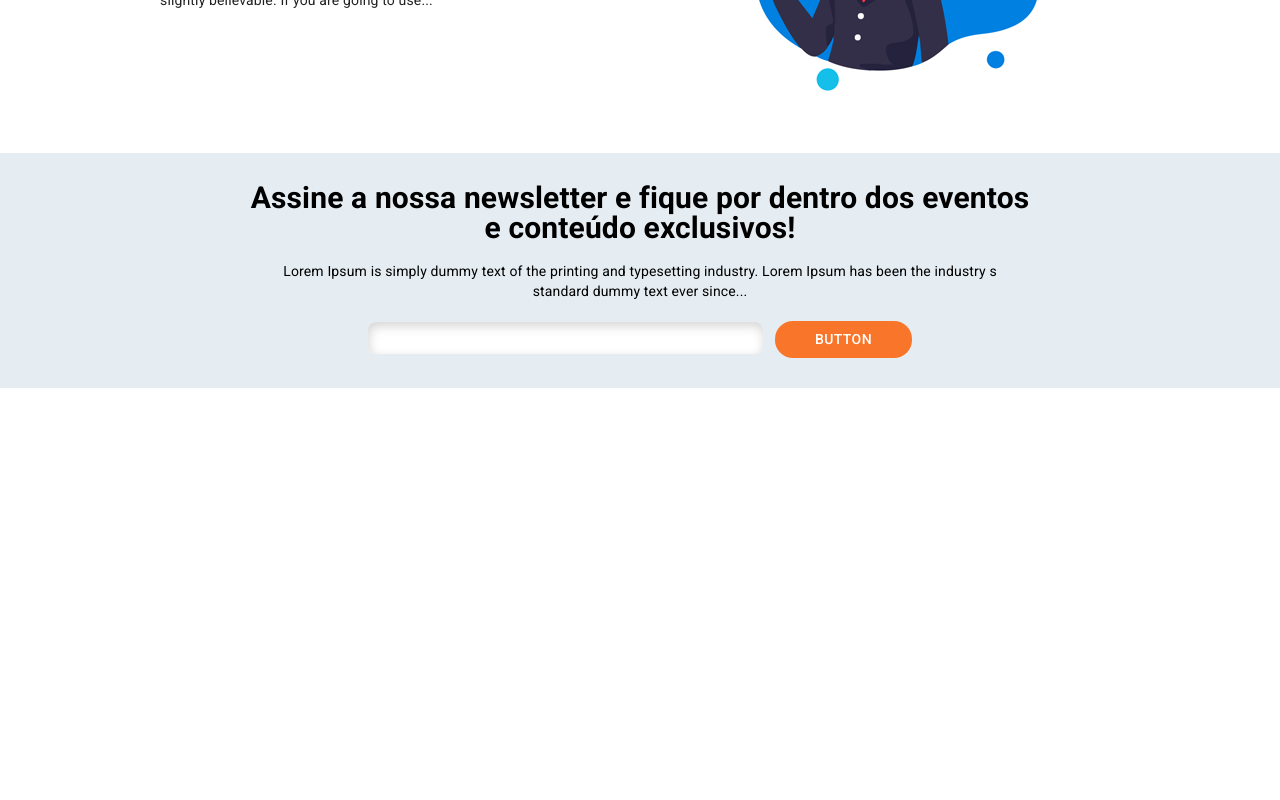
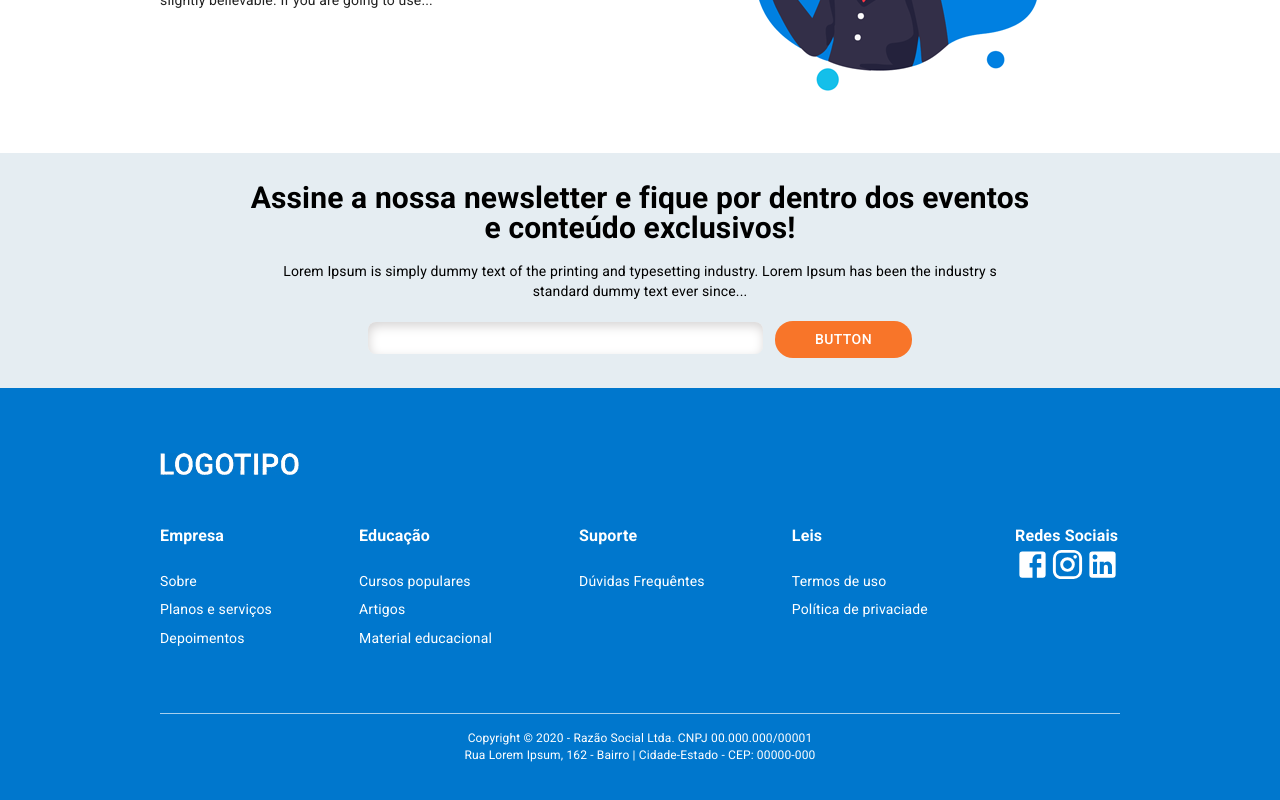
Before and after one commit to paulohsz/big-idea, a React (Create React App) app: page / in a window 1280 px wide. Shown: the part 1210-2010 px from the top of the page. Before the commit the page ends 1598 px from the top, so only its background shows below. Built offline with nearby package versions, Linux system fonts and the light colour scheme.

Commit message:
Footer Home

```diff
--- a/src/App.js
+++ b/src/App.js
@@ -2,6 +2,7 @@ import React from 'react';
 import Header from './component/home/Header';
 import Tip from './component/home/Tip';
 import RegisterNewsletter from './component/home/RegisterNewsletter';
+import Footer from './component/home/Footer';
 
 function App() {
   return (
@@ -9,6 +10,7 @@ function App() {
       <Header />
       <Tip />
       <RegisterNewsletter />
+      <Footer />
     </>
   );
 }
--- /dev/null
+++ b/src/component/home/Footer/GridLink/index.js
@@ -0,0 +1,32 @@
+import { Grid } from '@material-ui/core';
+import styled from 'styled-components';
+
+const GridLink = styled(Grid)`
+  padding-top: 45px;
+  padding-bottom: 65px;
+  color: #fff;
+`;
+GridLink.Item = styled(Grid)`
+
+    header {
+      font-size: 16px;
+      font-weight: 700;
+    }
+    ul {
+      list-style: none;
+      margin: 16px 0 0 0;
+      padding: 0;
+    }
+    li {
+      padding-top: 8px;
+    }
+    a {
+      color: #fff;
+      text-decoration: none;
+      transition: color 150ms ease-in-out;
+    }
+    a:hover {
+      color: #c6e7fc;
+    }
+`;
+export default GridLink;
--- a/src/component/home/Footer/index.js
+++ b/src/component/home/Footer/index.js
@@ -0,0 +1,84 @@
+import React from 'react';
+import styled from 'styled-components';
+import {
+  Box, Container, Divider,
+} from '@material-ui/core';
+import LinkedIn from '@material-ui/icons/LinkedIn';
+import Instagram from '@material-ui/icons/Instagram';
+import Facebook from '@material-ui/icons/Facebook';
+import GridLink from './GridLink';
+import { Logo } from '../../Logo';
+
+const FooterBg = styled(Box)`
+    background-color: #0077cd;
+    padding-top: 65px;
+    padding-bottom: 44px;
+    color: #fff;
+    .MuiContainer-root {
+        padding-right: 0px !important;
+        padding-left: 0px;
+    }
+`;
+
+const FooterDivider = styled(Divider)`
+    background-color: #a6cfed;
+`;
+
+function Footer() {
+  return (
+    <FooterBg>
+      <Container maxWidth="md">
+        <Box>
+          <Logo />
+        </Box>
+
+        <GridLink container justify="space-between">
+          <GridLink.Item item>
+            <header>Empresa</header>
+            <ul>
+              <li><a href="teste" alt="Sobre">Sobre</a></li>
+              <li><a href="teste" alt="Planos e serviços">Planos e serviços</a></li>
+              <li><a href="teste" alt="Depoimentos">Depoimentos</a></li>
+            </ul>
+          </GridLink.Item>
+          <GridLink.Item item>
+            <header>Educação</header>
+            <ul>
+              <li><a href="teste" alt="Cursos populares">Cursos populares</a></li>
+              <li><a href="teste" alt="Artigos">Artigos</a></li>
+              <li><a href="teste" alt="Material Educacional">Material educacional</a></li>
+            </ul>
+          </GridLink.Item>
+          <GridLink.Item item>
+            <header>Suporte</header>
+            <ul>
+              <li><a href="teste" alt="Cursos populares">Dúvidas Frequêntes</a></li>
+            </ul>
+          </GridLink.Item>
+          <GridLink.Item item>
+            <header>Leis</header>
+            <ul>
+              <li><a href="teste" alt="Termos de uso">Termos de uso</a></li>
+              <li><a href="teste" alt="Política de privaciade">Política de privaciade</a></li>
+            </ul>
+          </GridLink.Item>
+          <GridLink.Item item>
+            <header>Redes Sociais</header>
+            <a href="https://www.facebook.com/" alt="Facebook" target="_blank" rel="noreferrer"><Facebook fontSize="large" /></a>
+            <a href="https://www.instagram.com/" alt="Instagram" target="_blank" rel="noreferrer"><Instagram fontSize="large" /></a>
+            <a href="https://www.linkedin.com/" alt="LinkedIn" target="_blank" rel="noreferrer"><LinkedIn fontSize="large" /></a>
+          </GridLink.Item>
+        </GridLink>
+
+        <FooterDivider />
+        <Box textAlign="center" mt={2} style={{ fontSize: '12px' }}>
+          Copyright © 2020 - Razão Social Ltda. CNPJ 00.000.000/00001
+          <br />
+          Rua Lorem Ipsum, 162 - Bairro | Cidade-Estado - CEP: 00000-000
+        </Box>
+      </Container>
+    </FooterBg>
+  );
+}
+
+export default Footer;
```
